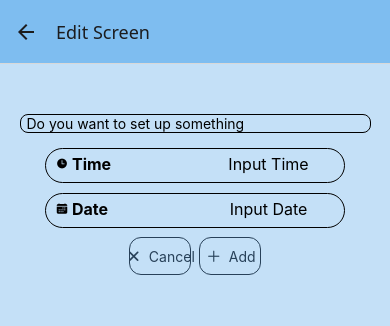
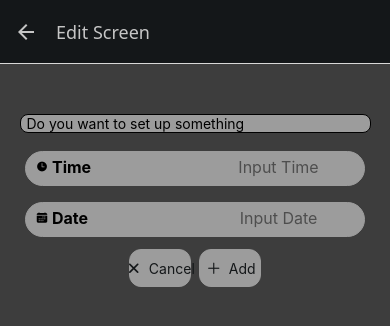
Before and after one commit to erenyeetim/Reminder-App, a React Native app: screen /EditScreen in a window 390 px wide. Shown: the top 326 px of the page. Built offline with nearby package versions, Linux system fonts and the light colour scheme.

Commit message:
renkler ve remindItem ayarlandı

```diff
--- a/App.js
+++ b/App.js
@@ -6,40 +6,42 @@ import IconButton from "./components/UI/IconButton";
 import EditScreen from "./screens/EditScreen";
 import Colors from "./constant/color";
 import { useState } from "react";
+import { StatusBar } from "expo-status-bar";
 
 const Stack = createNativeStackNavigator();
 
 export default function App() {
   return (
+    <>
+      <StatusBar style="light" />
       <NavigationContainer>
-      <Stack.Navigator>
-        <Stack.Screen
-          name="HomeScreen"
-          component={HomeScreen}
-          options={({ navigation }) => ({
-            title: "All Planned",
+        <Stack.Navigator
+          screenOptions={{
+            headerTintColor: Colors.primary10,
             contentStyle: {
-              backgroundColor: Colors.primary50,
+              backgroundColor: Colors.primary100,
             },
             headerStyle: {
               backgroundColor: Colors.primary400,
             },
-          })}
+          }}
+        >
+          <Stack.Screen
+            name="HomeScreen"
+            component={HomeScreen}
+            options={{
+              title: "All Planned",
+            }}
           />
           <Stack.Screen
             name="EditScreen"
             component={EditScreen}
             options={{
               title: "Edit Screen",
-            contentStyle: {
-              backgroundColor: Colors.primary50,
-            },
-            headerStyle: {
-              backgroundColor: Colors.primary400,
-            },
             }}
           />
         </Stack.Navigator>
       </NavigationContainer>
+    </>
   );
 }
--- a/components/Reminder/ReminderItem.js
+++ b/components/Reminder/ReminderItem.js
@@ -1,16 +1,23 @@
 import { Pressable, StyleSheet, Text, View } from "react-native";
+import Colors from "../../constant/color";
 
 function ReminderItem({ text, date, time }) {
   return (
     <View style={styles.container}>
       <Pressable style={styles.pressable} android_ripple={{ color: "#ccc" }}>
         <View style={styles.dataContainer}>
-          <View sytle={styles.textContainer}>
-            <Text sytle={styles.text}>{text}</Text>
+          <View style={styles.textContainer}>
+            <Text style={styles.text}>{text}</Text>
           </View>
-          <View sytle={styles.dateContainer}>
-            <Text>{time}</Text>
-            <Text>{date}</Text>
+          <View style={styles.dateContainer}>
+            <View style={styles.dateRow}>
+              <Text style={styles.dateText}>Time: </Text>
+              <Text style={styles.text}>{time}</Text>
+            </View>
+            <View style={styles.dateRow}>
+              <Text style={styles.dateText}>Date: </Text>
+              <Text style={styles.text}>{date}</Text>
+            </View>
           </View>
         </View>
       </Pressable>
@@ -23,26 +30,34 @@ export default ReminderItem;
 const styles = StyleSheet.create({
   container: {
     borderWidth: 1,
-    borderRadius: 8,
+    borderRadius: 15,
     marginHorizontal: 20,
     marginVertical: 6,
     overflow: "hidden",
+    backgroundColor: Colors.primary50,
+    elevation: 4,
   },
   dataContainer: {
     flexDirection: "row",
     alignItems: "center",
     justifyContent: "space-between",
     paddingHorizontal: 8,
-    paddingVertical: 5,
+    paddingVertical: 15,
   },
   text: {
-    fontSize: 18,
+    fontSize: 16,
   },
   textContainer: {
-    flex: 1,
+    flex: 3,
   },
   dateContainer: {
-    flex: 4,
+    flex: 2,
   },
-  pressable: {},
+  dateRow: {
+    flexDirection: "row",
+  },
+  dateText: {
+    fontWeight: "bold",
+    fontSize: 16,
+  },
 });
--- a/components/UI/Border.js
+++ b/components/UI/Border.js
@@ -9,13 +9,15 @@ export default Border;
 
 const styles = StyleSheet.create({
   border: {
-    width: 300,
+    width: 340,
     height: 35,
-    marginVertical: 5,
+    marginVertical: 8,
     paddingTop: 5,
     paddingHorizontal: 10,
     borderWidth: 1,
     borderRadius: 20,
     overflow: "hidden",
+    borderColor: Colors.primary50,
+    backgroundColor: Colors.primary50,
   },
 });
--- a/components/UI/OutlinedButton.js
+++ b/components/UI/OutlinedButton.js
@@ -11,7 +11,7 @@ function OutlinedButton({ children, icon, onPress }) {
       <Ionicons
         name={icon}
         size={18}
-        color={Colors.primary300}
+        color={Colors.primary400}
         style={styles.icon}
       />
       <Text style={styles.text}>{children}</Text>
@@ -30,7 +30,8 @@ const styles = StyleSheet.create({
     justifyContent: "center",
     alignItems: "center",
     borderWidth: 1,
-    borderColor: Colors.primary300,
+    backgroundColor: Colors.primary50,
+    borderColor: Colors.primary50,
     borderRadius: 12,
   },
   pressed: {
@@ -40,6 +41,6 @@ const styles = StyleSheet.create({
     marginRight: 6,
   },
   text: {
-    color: Colors.primary300,
+    color: Colors.primary400,
   },
 });
--- a/constant/color.js
+++ b/constant/color.js
@@ -1,9 +1,10 @@
 const Colors = {
-  primary50: "#c4e0f7ff",
-  primary100: "#b2cde4ff",
+  primary10: "#c6c6c6ff",
+  primary50: "#9c9c9cff",
+  primary100: "#3d3d3dff",
   primary200: "#afd8fbff",
   primary300: "#284159ff",
-  primary400: "#7ebdf0ff",
+  primary400: "#141719ff",
 };
 
 export default Colors;
--- a/date/PickDate.js
+++ b/date/PickDate.js
@@ -39,7 +39,7 @@ function PickDate({ getDate, getTime }) {
                     })}
                   </Text>
                 ) : (
-                  <Text style={styles.dateText}>Input Time</Text>
+                  <Text style={styles.date}>Input Time</Text>
                 )}
               </View>
               {openTime && (
@@ -81,7 +81,7 @@ function PickDate({ getDate, getTime }) {
                     {date.toLocaleDateString()}
                   </Text>
                 ) : (
-                  <Text style={styles.dateText}>Input Date</Text>
+                  <Text style={styles.date}>Input Date</Text>
                 )}
               </View>
               {openDate && (
@@ -138,4 +138,10 @@ const styles = StyleSheet.create({
     fontSize: 16,
     textAlign: "center",
   },
+
+  date: {
+    fontSize: 16,
+    opacity: 0.5,
+    textAlign: "center",
+  },
 });
--- a/screens/EditScreen.js
+++ b/screens/EditScreen.js
@@ -2,6 +2,7 @@ import { StyleSheet, TextInput, Text, View, Alert } from "react-native";
 import OutlinedButton from "../components/UI/OutlinedButton";
 import PickDate from "../date/PickDate";
 import { useState } from "react";
+import Colors from "../constant/color";
 
 function EditScreen({ navigation, route }) {
   const [enteredGoalText, setEnteredGoalText] = useState("");
@@ -96,5 +97,6 @@ const styles = StyleSheet.create({
     margin: 10,
     borderRadius: 8,
     borderWidth: 1,
+    backgroundColor: Colors.primary50,
   },
 });
--- a/screens/HomeScreen.js
+++ b/screens/HomeScreen.js
@@ -33,8 +33,7 @@ function HomeScreen({ navigation, route }) {
   }, [route.params?.reminders]);
 
   return (
-    <View>
-      <View>
+    <View style={styles.container}>
       <FlatList
         data={reminderGoals}
         renderItem={(itemData) => {
@@ -49,10 +48,13 @@ function HomeScreen({ navigation, route }) {
         keyExtractor={(item) => item.id}
       />
     </View>
-    </View>
   );
 }
 
 export default HomeScreen;
 
-const styles = StyleSheet.create({});
+const styles = StyleSheet.create({
+  container: {
+    flex: 1,
+  },
+});
```
Lines whose indentation alone changed are shown as unchanged.
